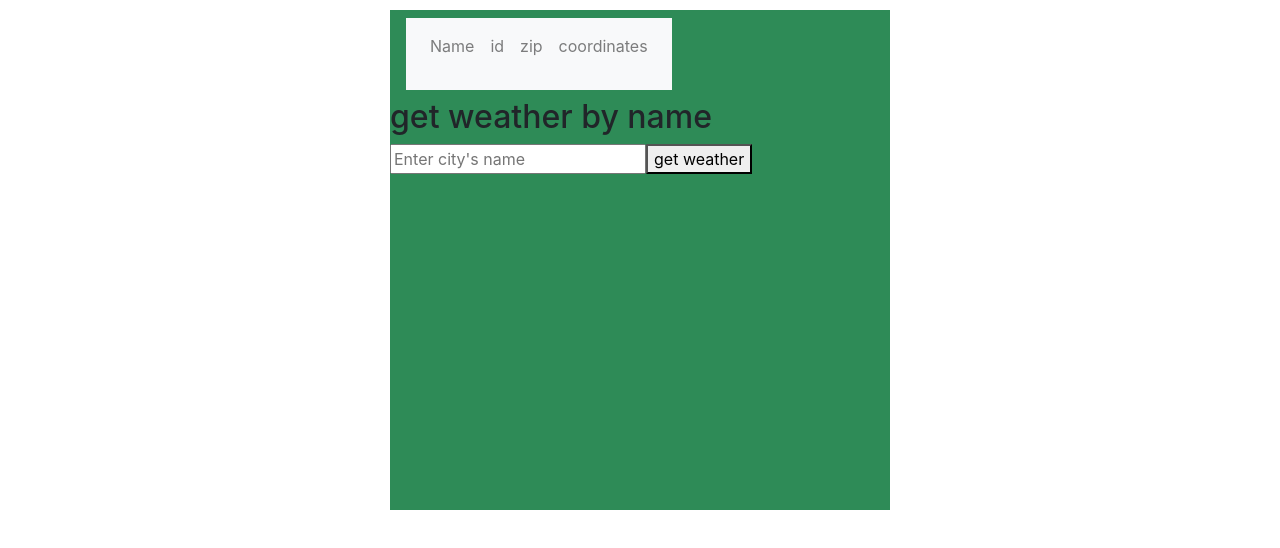
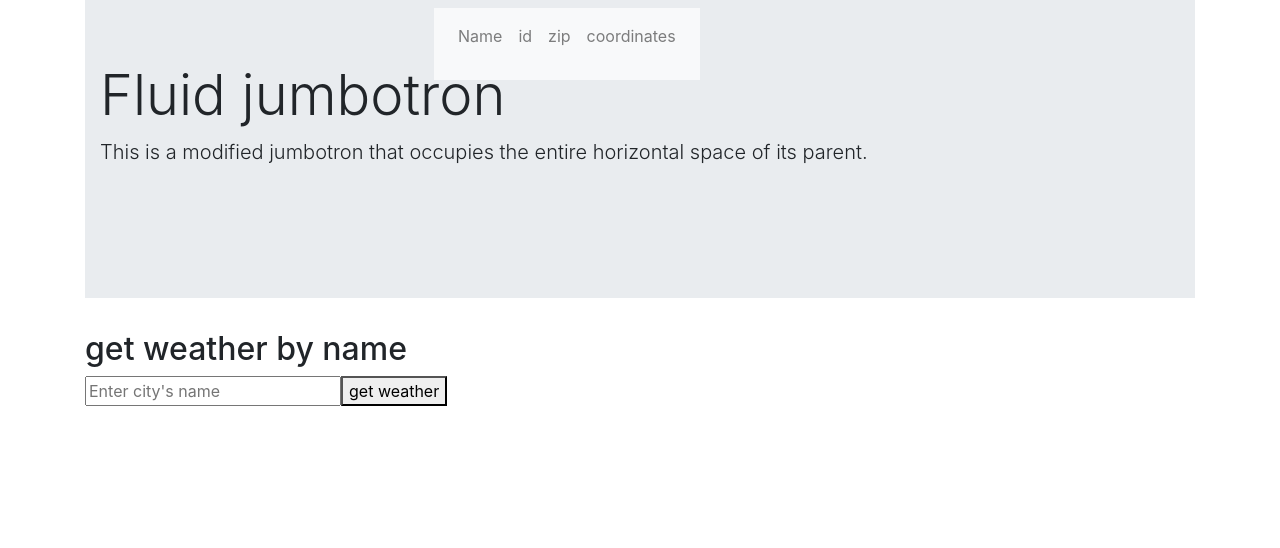
Before and after one commit to akbariyansyah/react-weather-app, a React (Create React App) app: page / in a window 1280 px wide. Shown: the top 548 px of the page. Built offline with nearby package versions, Linux system fonts and the light colour scheme.

Commit message:
-added header component

```diff
--- a/src/App.css
+++ b/src/App.css
@@ -2,10 +2,16 @@ body {
     font-family: 'Mulish', sans-serif;
 }
 .main-content {
-    width: 500px;
-    height: 500px;
     background-color: seagreen;
-    margin: 10px auto;
+    margin-left: 30%;
+}
+#jumbotron {
+    margin-top: -90px;
+    height: 300px;
+}
+#nav {
+    background-color: rgba(0, 0, 0, 0);
+    margin-left: 30%;
 }
 .display-card {
     margin: 0 auto;
@@ -29,3 +35,6 @@ body {
 .info tr td {
     text-align: center;
 }
+#id {
+    margin-left: 20%;
+}
--- a/src/App.js
+++ b/src/App.js
@@ -9,9 +9,7 @@ function App() {
       <div className="row">
 
         <div className="col-lg-12">
-          <div className="main-content">
             <MainRouter />
-          </div>
         </div>
       </div>
 
--- /dev/null
+++ b/src/components/common/Header.js
@@ -0,0 +1,12 @@
+import React from 'react'
+
+export default function Header() {
+    return (
+        <div className="jumbotron jumbotron-fluid" id="jumbotron">
+            <div className="container">
+                <h1 class="display-4">Fluid jumbotron</h1>
+                <p className="lead">This is a modified jumbotron that occupies the entire horizontal space of its parent.</p>
+            </div>
+        </div>
+    )
+}
--- a/src/components/common/Nav.js
+++ b/src/components/common/Nav.js
@@ -4,7 +4,7 @@ import '../../App.css';
 
 function Nav() {
     return (
-        <div className="navbar">
+        <div className="navbar" id="nav">
             <nav class="navbar navbar-expand-lg navbar-light bg-light">
                 <button class="navbar-toggler" type="button" data-toggle="collapse" data-target="#navbarNav" aria-controls="navbarNav" aria-expanded="false" aria-label="Toggle navigation">
                     <span class="navbar-toggler-icon"></span>
--- a/src/components/router/MainRouter.js
+++ b/src/components/router/MainRouter.js
@@ -6,6 +6,7 @@ import ByZipContainer from '../container/ByZipContainer'
 
 import Nav from '../common/Nav'
 import { BrowserRouter as Router, Switch, Route } from 'react-router-dom'
+import Header from '../common/Header';
 
 
 function MainRouter() {
@@ -13,6 +14,7 @@ function MainRouter() {
     <Router>
       <div>
         <Nav />
+        <Header />
         <Switch>
           <Route path="/" exact component={ByNameContainer} />
           <Route path="/id" component={ByIdContainer} />
```
